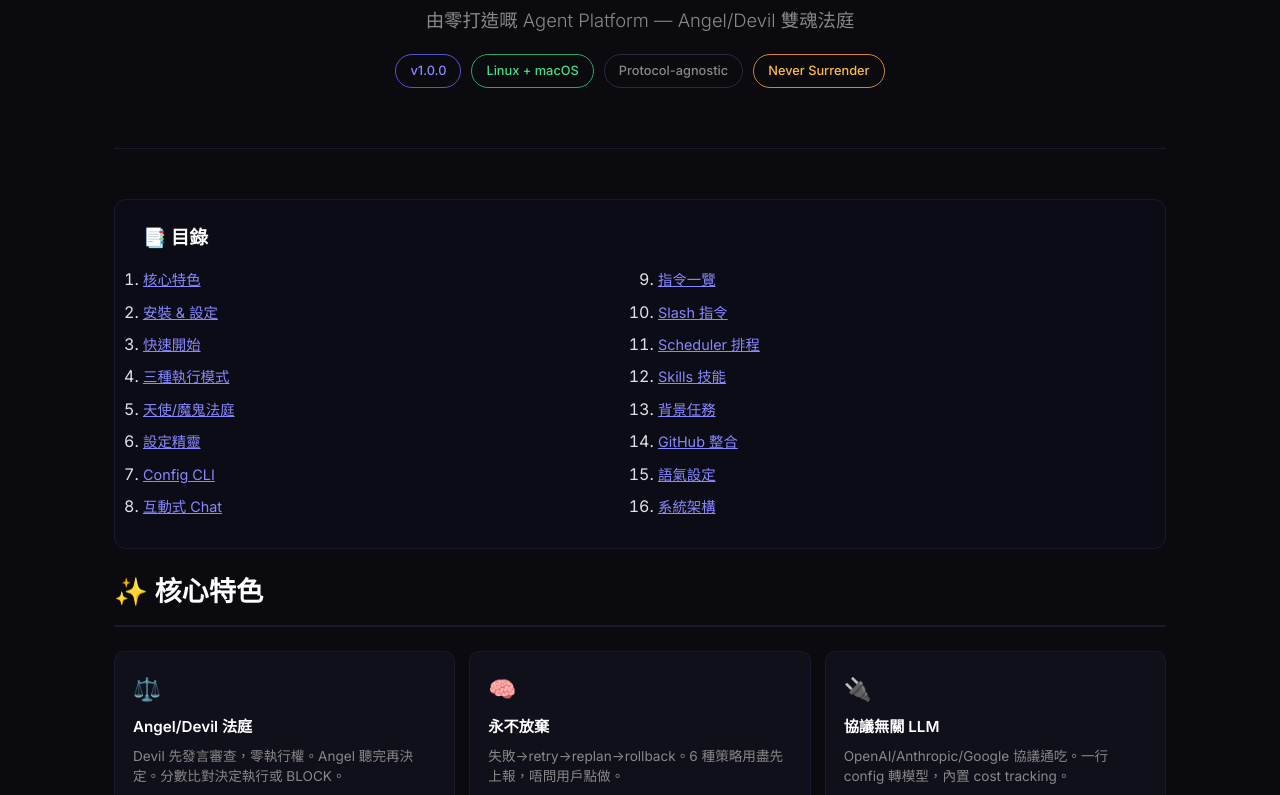
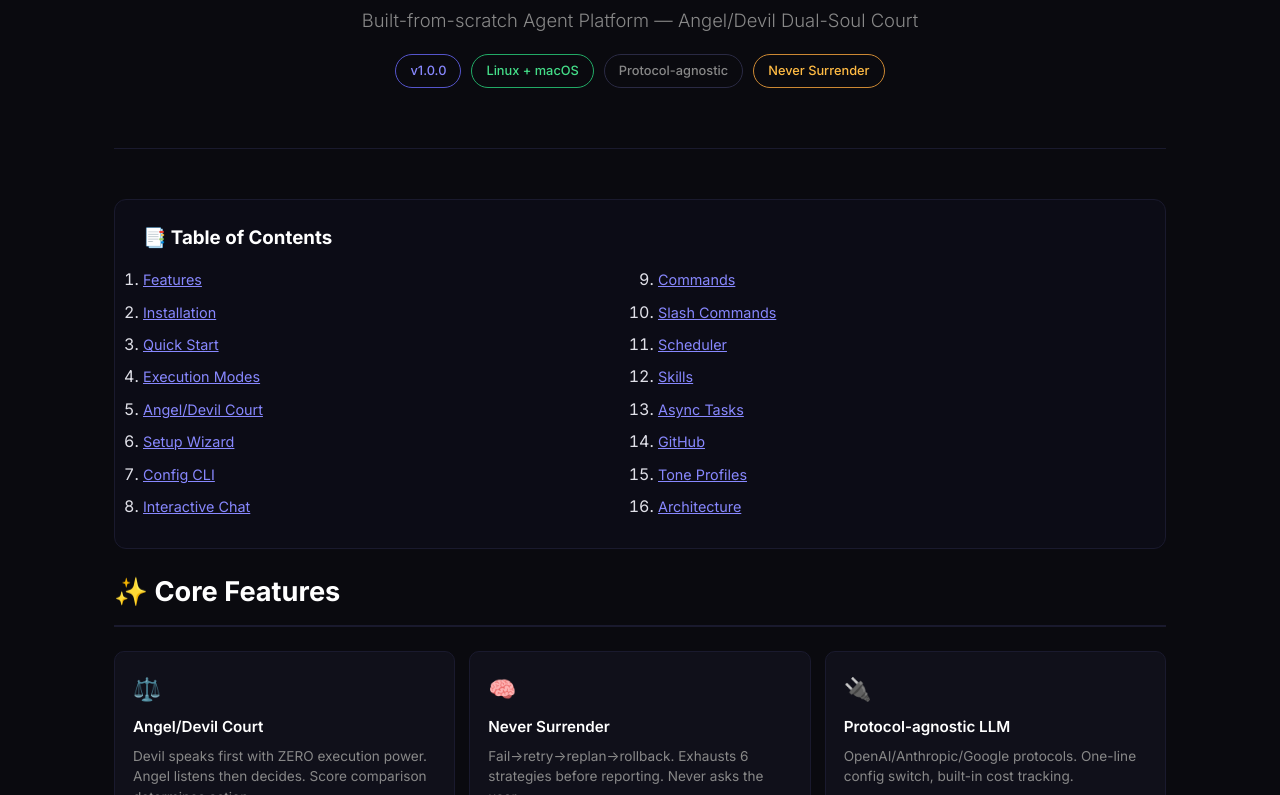
Before and after one commit to cornreform/baw-agent-platform, a plain HTML site: page docs/index.html in a window 1280 px wide. Shown: the part 198-993 px from the top of the page. Drawn offline with Linux system fonts and the light colour scheme.

Commit message:
[BAW] English-first: Readme + docs default to English

```diff
--- a/docs/index.html
+++ b/docs/index.html
@@ -246,7 +246,7 @@
   }
 </style>
 </head>
-<body class="show-zh">
+<body class="show-en">
 
 <!-- ═══ Navbar ═══ -->
 <nav>
@@ -975,7 +975,7 @@
   localStorage.setItem('baw-lang', lang);
 }
 // Restore saved preference
-const saved = localStorage.getItem('baw-lang') || 'zh';
+const saved = localStorage.getItem('baw-lang') || 'en';
 switchLang(saved);
 </script>
 
```
Also changed, not shown: 1 other file.
